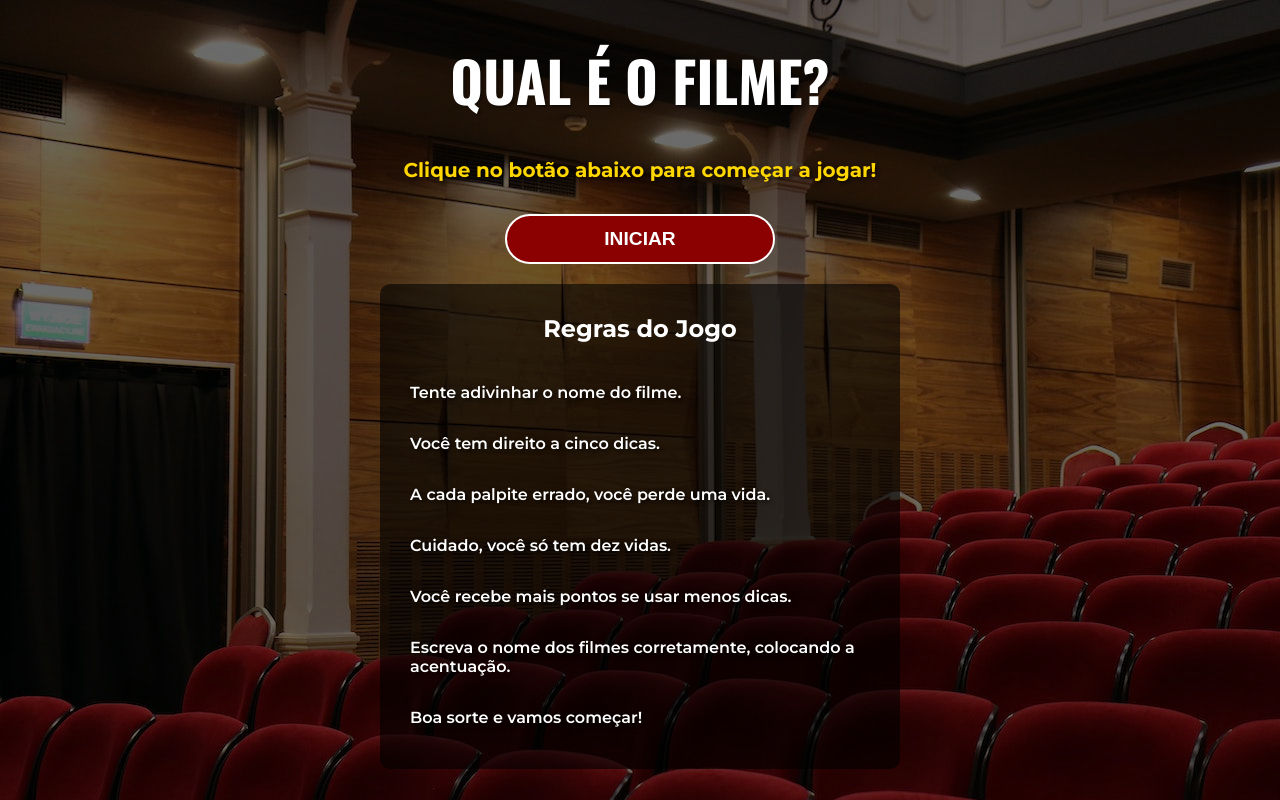
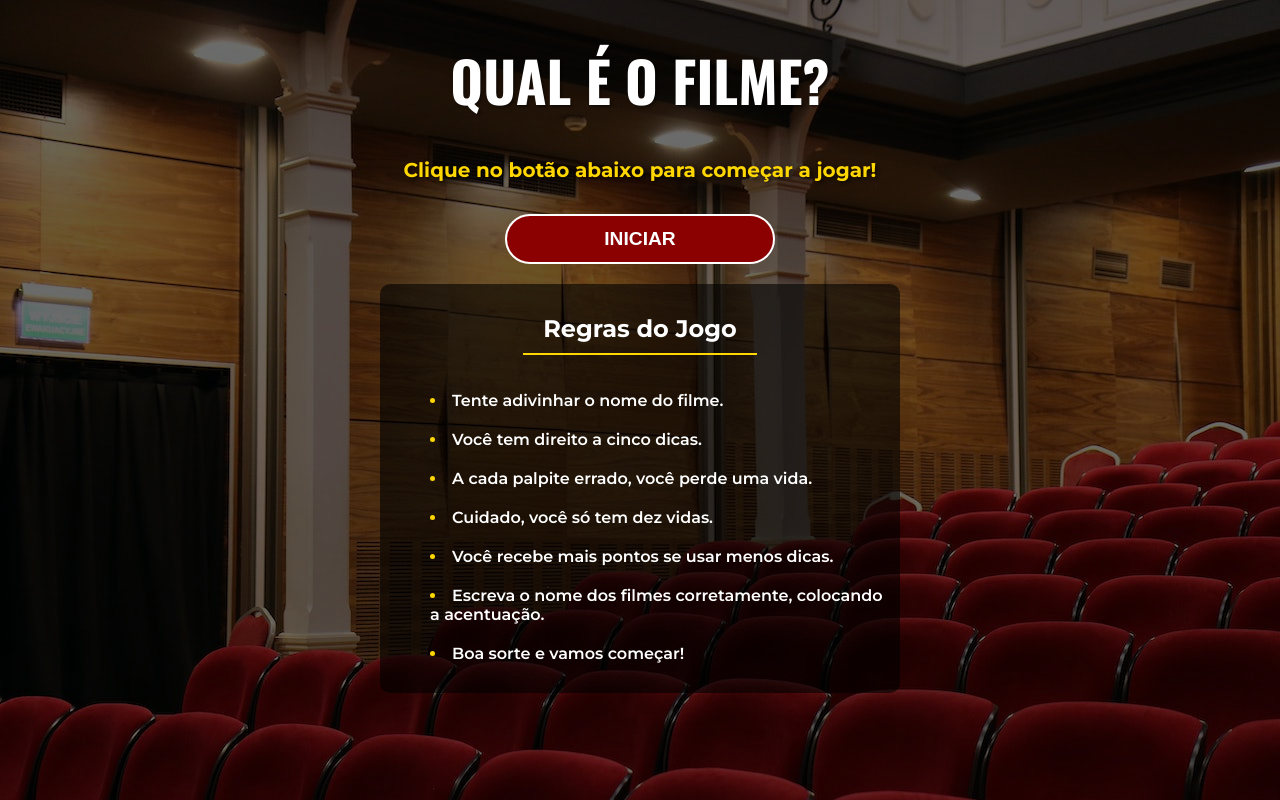
Before and after one commit to flaviare1s/qual-e-o-filme, a React (Vite) app: page / in a window 1280 px wide. Built offline with nearby package versions, Linux system fonts and the light colour scheme.

Commit message:
Ajusta estilos

```diff
--- a/src/components/GameRules.css
+++ b/src/components/GameRules.css
@@ -12,18 +12,25 @@
 }
 
 .rules h2 {
-    margin-bottom: 40px;
+    display: inline-block;
+    margin-bottom: 20px;
+    padding: 0 20px 10px 20px;
+    border-bottom: 2px solid #FFD700;
 }
 
-.rules p {
-    color: white;
+.rules li::marker {
+    color: #FFD700;
+}
+
+.rules li {
     font-weight: 600;
     font-size: 1em;
     text-align: left;
+    margin-bottom: 20px;
 }
 
 @media (max-width: 600px) {
-    .rules p {
+    .rules li {
         font-size: 0.9em;
     }
 }
--- a/src/components/GameRules.jsx
+++ b/src/components/GameRules.jsx
@@ -5,13 +5,15 @@ export const GameRules = () => {
     <div className='rules-wrapper'>
       <div className='rules'>
           <h2>Regras do Jogo</h2>
-              <p>Tente adivinhar o nome do filme.</p>
-              <p>Você tem direito a cinco dicas.</p>
-              <p>A cada palpite errado, você perde uma vida.</p>
-              <p>Cuidado, você só tem dez vidas.</p>
-              <p>Você recebe mais pontos se usar menos dicas.</p>
-              <p>Escreva o nome dos filmes corretamente, colocando a acentuação.</p>
-              <p>Boa sorte e vamos começar!</p>
+              <ul>
+                <li>Tente adivinhar o nome do filme.</li>
+                <li>Você tem direito a cinco dicas.</li>
+                <li>A cada palpite errado, você perde uma vida.</li>
+                <li>Cuidado, você só tem dez vidas.</li>
+                <li>Você recebe mais pontos se usar menos dicas.</li>
+                <li>Escreva o nome dos filmes corretamente, colocando a acentuação.</li>
+                <li>Boa sorte e vamos começar!</li>
+              </ul>
         </div>
     </div>
   )
```
